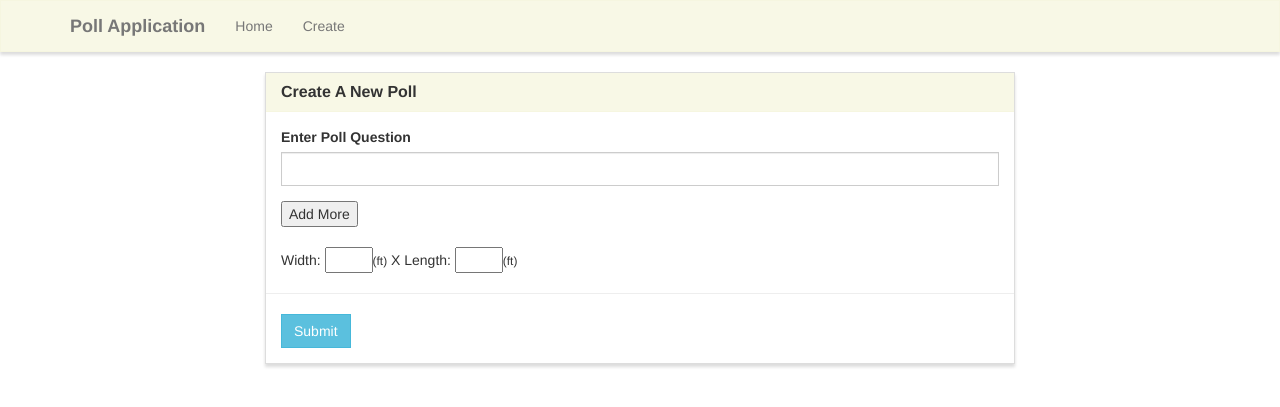
After one commit to 19VaNeK99/questionnaire, a Django app: page /create_question/1/ in a window 1280 px wide. The commit adds this page. Shown: the top 407 px of the page. Run offline with Django 3.2, Linux system fonts and the light colour scheme; some libraries are stand-ins or nearby versions.

Commit message:
added create test set, create question and support js

```diff
--- a/core/core/settings.py
+++ b/core/core/settings.py
@@ -39,6 +39,7 @@ INSTALLED_APPS = [
     'django.contrib.staticfiles',
     'polls.apps.PollsConfig',
     'rest_framework',
+    'widget_tweaks',
 ]
 
 MIDDLEWARE = [
--- a/core/polls/forms.py
+++ b/core/polls/forms.py
@@ -1,12 +1,20 @@
 from django.forms import ModelForm
-from .models import TestSet, Question
+from .models import TestSet, Question, Choice
 
-class CreatePollForm(ModelForm):
+
+class CreateTestSetForm(ModelForm):
     class Meta:
         model = TestSet
         fields = ['title']
 
-class AnswerPollForm(ModelForm):
+
+class CreateQuestionForm(ModelForm):
     class Meta:
         model = Question
         fields = ['title']
+
+
+class CreateChoiceForm(ModelForm):
+    class Meta:
+        model = Choice
+        fields = ['title', 'is_right']
--- /dev/null
+++ b/core/polls/static/js/main.js
@@ -0,0 +1,5 @@
+function add_fields() {
+   var d = document.getElementById("content");
+
+   d.innerHTML += "<br /><span>Width: <input type='text'style='width:48px;'value='' /><small>(ft)</small></span> X <span>Length: <input type='text' style='width:48px'  value='' /><small>(ft)</small</span>";
+}
--- a/core/polls/templates/polls/base.html
+++ b/core/polls/templates/polls/base.html
@@ -12,6 +12,8 @@
         <link rel="stylesheet" href="https://maxcdn.bootstrapcdn.com/bootstrap/3.3.7/css/bootstrap.min.css" integrity="sha384-BVYiiSIFeK1dGmJRAkycuHAHRg32OmUcww7on3RYdg4Va+PmSTsz/K68vbdEjh4u" crossorigin="anonymous">
         <link rel="stylesheet" type="text/css" href="{% static 'style.css' %}" />
 
+
+        <script type="text/javascript" src={% static "js/main.js" %}></script>
     </head>
     <body>
         <nav class="navbar navbar-default" role="navigation">
@@ -31,7 +33,7 @@
                 <div class="collapse navbar-collapse navbar-ex1-collapse">
                     <ul class="nav navbar-nav">
                         <li><a href="{% url 'home' %}">Home</a></li>
-                        <li><a href="{% url 'create' %}">Create</a></li>
+                        <li><a href="{% url 'create_test_set' %}">Create</a></li>
                     </ul>
                 </div><!-- /.navbar-collapse -->
             </div>
--- /dev/null
+++ b/core/polls/templates/polls/create_question.html
@@ -0,0 +1,49 @@
+{% extends "polls/base.html" %}
+{% load widget_tweaks %}
+
+{% block title %}Create Question{% endblock %}
+
+{% block main %}
+
+<div class="row">
+    <div class="col-lg-8 col-lg-offset-2">
+        <div class="panel panel-default">
+            <div class="panel-heading">
+                <h3 class="panel-title">Create A New Poll</h3>
+            </div>
+
+            <form method="POST">
+                {% csrf_token %}
+                <div class="panel-body">
+                    <div class="row">
+                        <div class="col-lg-12">
+                            <div class="form-group">
+                                <label for="question">Enter Poll Question</label>
+                                {% render_field form.title class="form-control" rows="3" %}
+                            </div>
+                        </div>
+                    </div>
+
+                    <input type="button" id="more_fields" onclick="add_fields();" value="Add More" />
+
+       <div id="room_fileds">
+            <div class='label'>Room 1:</div>
+            <div id="content">
+                <span>Width: <input type="text" style="width:48px;" name="width[]" value="" /><small>(ft)</small> X </span>
+                <span>Length: <input type="text" style="width:48px;" name="length[]" value="" /><small>(ft)</small</span>
+            </div>
+        </div>
+
+                    <div class="row">
+                        <hr />
+                        <div class="col-lg-4">
+                            <button type="submit" class="btn btn-info">Submit</button>
+                        </div>
+                    </div>
+                </div>
+            </form>
+
+        </div>
+    </div>
+</div>
+{% endblock %}
--- a/core/polls/urls.py
+++ b/core/polls/urls.py
@@ -12,7 +12,9 @@ urlpatterns = [
     path('', include(router.urls)),
     path('api-auth/', include('rest_framework.urls', namespace='rest_framework')),
     path('home', views.home, name='home'),
-    path('create/', views.create, name='create'),
+    path('create_test_set/', views.create_test_set, name='create_test_set'),
+    path('create_question/<test_set_id>/', views.create_question, name='create_question'),
+    path('start_test_set/<test_set_id>/', views.start_test_set, name='start_test_set'),
     path('results/<poll_id>/', views.results, name='results'),
     path('vote/<question_id>/', views.vote, name='vote'),
     path('test_set/<test_set_id>/', views.test_set, name='test_set')
--- a/core/polls/views.py
+++ b/core/polls/views.py
@@ -4,7 +4,7 @@ from rest_framework import viewsets
 from django.http import HttpResponse
 from django.shortcuts import render, get_object_or_404, redirect
 # from .forms import AnswerFormSet
-from .forms import CreatePollForm, AnswerPollForm
+from .forms import CreateTestSetForm, CreateQuestionForm, CreateChoiceForm
 
 class GetQuestion(viewsets.ModelViewSet):
     serializer_class = QuestionSerializer
@@ -41,16 +41,16 @@ def home(request):
     return render(request, 'polls/home.html', context)
 
 
-def create(request):
+def create_test_set(request):
     if request.method == 'POST':
-        form = CreatePollForm(request.POST)
+        form = CreateTestSetForm(request.POST)
 
         if form.is_valid():
             form.save()
 
             return redirect('home')
     else:
-        form = CreatePollForm()
+        form = CreateTestSetForm()
 
     context = {'form': form}
     return render(request, 'polls/create.html', context)
@@ -101,3 +101,18 @@ def test_set(request, test_set_id):
     }
     # print(current_test_set.questions.all())
     return render(request, 'polls/test_set.html', context)
+
+
+def create_question(request, test_set_id):
+    form = CreateQuestionForm()
+    form_choice = CreateChoiceForm()
+    context = {
+        'form': form,
+        'form_choice': form_choice
+    }
+    return render(request, 'polls/create_question.html', context)
+
+
+
+def start_test_set(request, test_set_id):
+    pass
```
Also changed, not shown: core/polls/templates/polls/create.html (+24 -24 lines), core/polls/templates/polls/test_set.html (+26 -11 lines), core/requirements.txt (added, +7 -0 lines).
